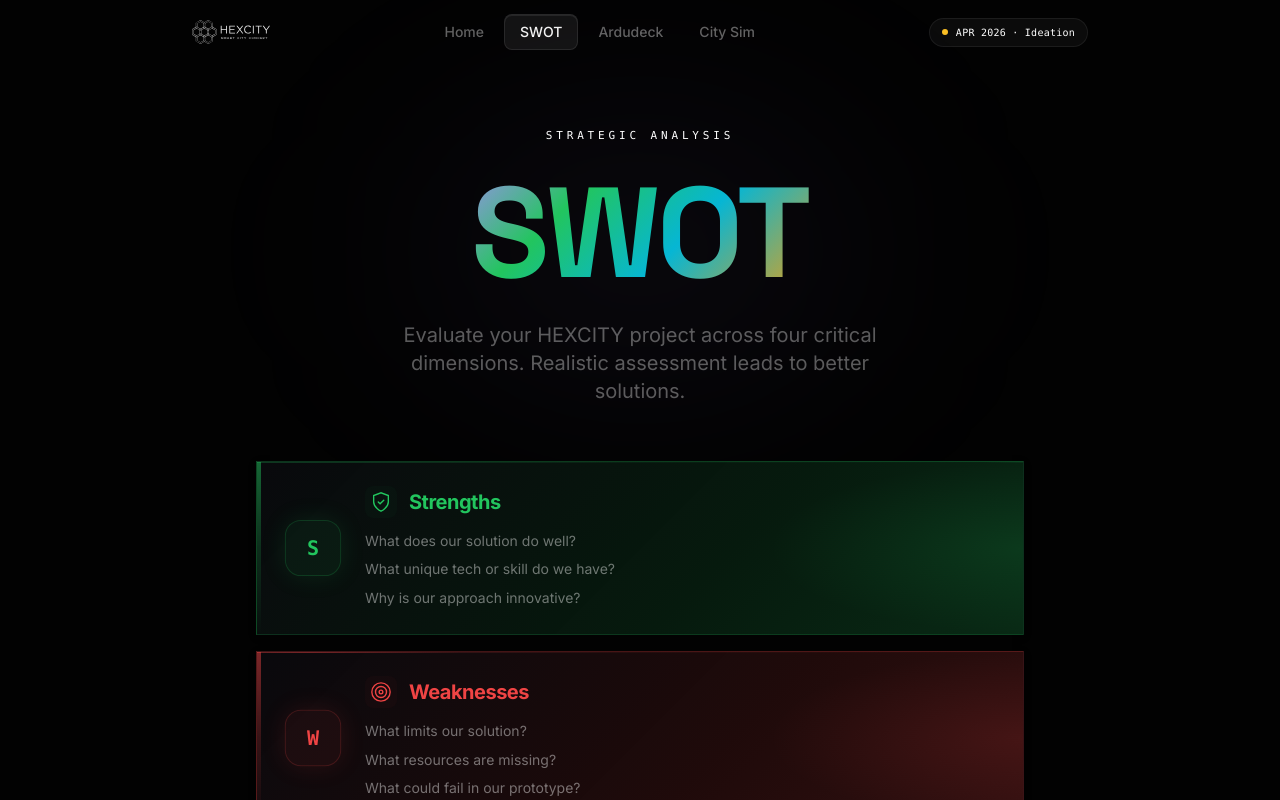
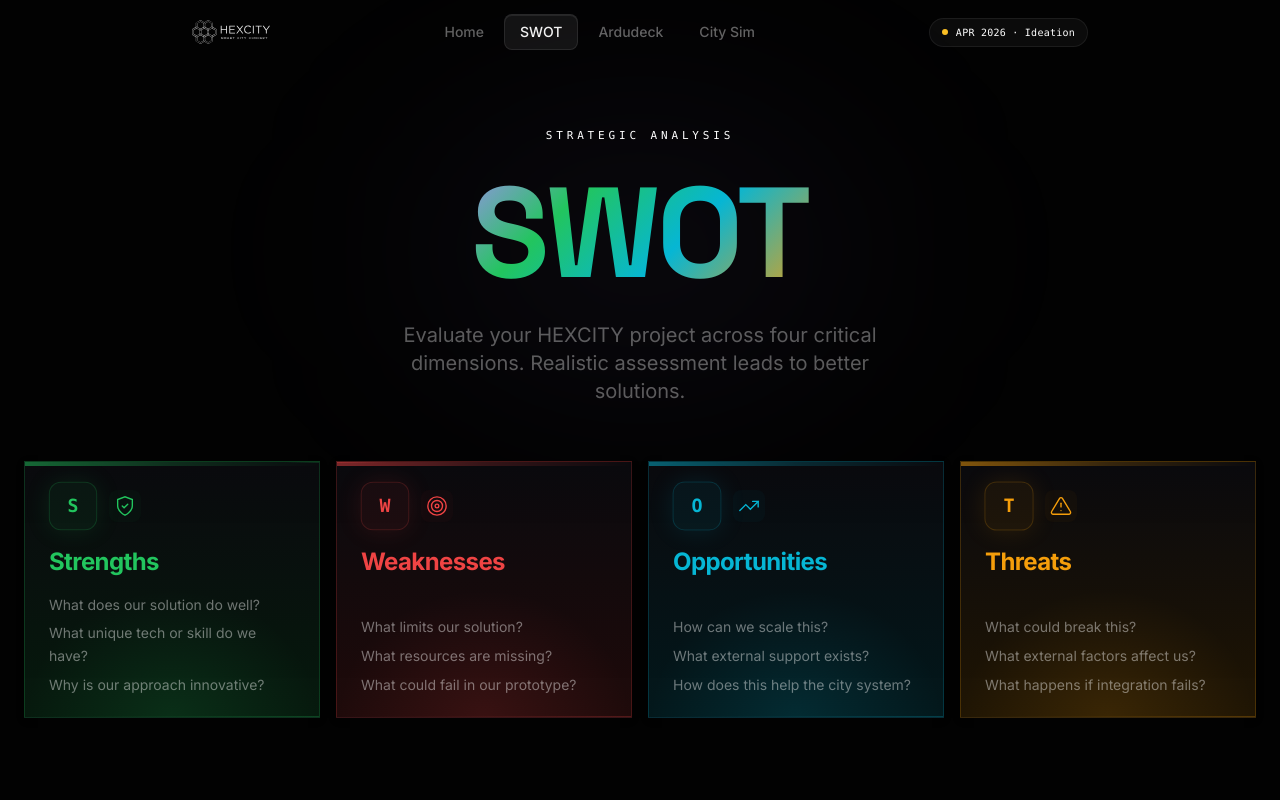
Before and after one commit to leomelchior21/HexCity, a Next.js app: page /swot in a window 1280 px wide. Shown: the top 800 px of the page. Built offline with nearby package versions, Linux system fonts and the light colour scheme; a web font is replaced by a local one.

Commit message:
Change SWOT cards to 4x1 horizontal grid layout

```diff
--- a/app/swot/page.tsx
+++ b/app/swot/page.tsx
@@ -130,37 +130,37 @@ function SWOTCard({ data, index }: { data: typeof SWOT_DATA[0]; index: number })
       ref={ref}
       className="relative overflow-hidden transition-all duration-800"
       style={{
-        minHeight: 130,
-        background: `linear-gradient(135deg, rgba(10,10,14,0.9) 0%, ${data.glowColor} 60%, ${data.borderColor} 100%)`,
+        minHeight: 200,
+        background: `linear-gradient(180deg, rgba(10,10,14,0.95) 0%, ${data.glowColor} 100%)`,
         border: `1px solid ${data.borderColor}`,
         boxShadow: isVisible
           ? `0 0 50px ${data.glowColor}, 0 8px 32px rgba(0,0,0,0.3), inset 0 1px 0 ${data.borderColor}40`
           : "0 2px 8px rgba(0,0,0,0.15)",
         opacity: isVisible ? 1 : 0,
-        transform: isVisible ? "translateX(0)" : "translateX(-40px)",
+        transform: isVisible ? "translateY(0)" : "translateY(30px)",
       }}
     >
-      {/* Left accent bar */}
+      {/* Top accent bar */}
       <div
-        className="absolute top-0 left-0 bottom-0 w-1"
+        className="absolute top-0 left-0 right-0 h-1"
         style={{
-          background: `linear-gradient(180deg, ${data.color}80, ${data.color}30, transparent)`,
+          background: `linear-gradient(90deg, ${data.color}80, ${data.color}30, transparent)`,
         }}
       />
 
-      {/* Top shimmer line */}
+      {/* Bottom shimmer line */}
       <div
-        className="absolute top-0 left-0 right-0 h-px"
+        className="absolute bottom-0 left-0 right-0 h-px"
         style={{
-          background: `linear-gradient(90deg, ${data.color}40, ${data.color}10, transparent)`,
+          background: `linear-gradient(90deg, transparent, ${data.color}10, ${data.color}40)`,
         }}
       />
 
-      {/* Right glow blob */}
+      {/* Bottom glow blob */}
       <div
-        className="absolute top-0 right-0 bottom-0 w-64 pointer-events-none"
+        className="absolute bottom-0 left-0 right-0 h-32 pointer-events-none"
         style={{
-          background: `radial-gradient(ellipse at 100% 50%, ${data.glowColor} 0%, transparent 70%)`,
+          background: `radial-gradient(ellipse at 50% 100%, ${data.glowColor} 0%, transparent 70%)`,
         }}
       />
 
@@ -176,10 +176,11 @@ function SWOTCard({ data, index }: { data: typeof SWOT_DATA[0]; index: number })
         />
       )}
 
-      <div className="relative flex items-center gap-6 h-full px-7 py-6">
-        {/* Letter badge */}
+      <div className="relative flex flex-col gap-4 h-full px-6 py-5">
+        {/* Letter badge + Icon */}
+        <div className="flex items-center gap-3">
           <div
-          className="w-14 h-14 rounded-2xl flex items-center justify-center flex-shrink-0 transition-all duration-500"
+            className="w-12 h-12 rounded-xl flex items-center justify-center flex-shrink-0 transition-all duration-500"
             style={{
               background: `${data.color}10`,
               border: `1px solid ${data.color}30`,
@@ -188,16 +189,13 @@ function SWOTCard({ data, index }: { data: typeof SWOT_DATA[0]; index: number })
             }}
           >
             <span
-            className="text-xl font-bold font-mono"
+              className="text-lg font-bold font-mono"
               style={{ color: data.color }}
             >
               {data.letter}
             </span>
           </div>
 
-        {/* Icon + Content */}
-        <div className="flex-1 min-w-0">
-          <div className="flex items-center gap-3 mb-3">
           <div
             className="w-8 h-8 rounded-lg flex items-center justify-center flex-shrink-0"
             style={{
@@ -206,16 +204,18 @@ function SWOTCard({ data, index }: { data: typeof SWOT_DATA[0]; index: number })
           >
             <IconComp color={data.color} />
           </div>
+        </div>
+
+        {/* Title */}
         <h3
-              className="text-xl font-bold tracking-tight"
+          className="text-2xl font-black tracking-tight"
           style={{ color: data.color }}
         >
           {data.quadrant}
         </h3>
-          </div>
 
         {/* Prompts */}
-          <div className="space-y-1.5">
+        <div className="space-y-1.5 mt-auto">
           {data.prompts.map((prompt, i) => (
             <p
               key={i}
@@ -224,13 +224,12 @@ function SWOTCard({ data, index }: { data: typeof SWOT_DATA[0]; index: number })
                 color: "rgba(255,255,255,0.42)",
                 opacity: isVisible ? 1 : 0,
                 transform: isVisible ? "translateY(0)" : "translateY(10px)",
-                  transition: `all 0.5s cubic-bezier(0.16, 1, 0.3, 1) ${index * 120 + 300 + i * 100}ms`,
+                transition: `all 0.5s cubic-bezier(0.16, 1, 0.3, 1) ${index * 120 + 400 + i * 100}ms`,
               }}
             >
               {prompt}
             </p>
           ))}
-          </div>
         </div>
       </div>
     </div>
@@ -314,9 +313,9 @@ export default function SWOTPage() {
         </div>
       </div>
 
-      {/* SWOT Cards — vertical stack */}
+      {/* SWOT Cards — horizontal 4x1 grid */}
       <div className="flex-1 px-6 pb-24">
-        <div className="max-w-3xl mx-auto space-y-4">
+        <div className="max-w-7xl mx-auto grid grid-cols-1 md:grid-cols-2 xl:grid-cols-4 gap-4">
           {SWOT_DATA.map((data, i) => (
             <SWOTCard key={data.quadrant} data={data} index={i} />
           ))}
```
Lines whose indentation alone changed are shown as unchanged.
